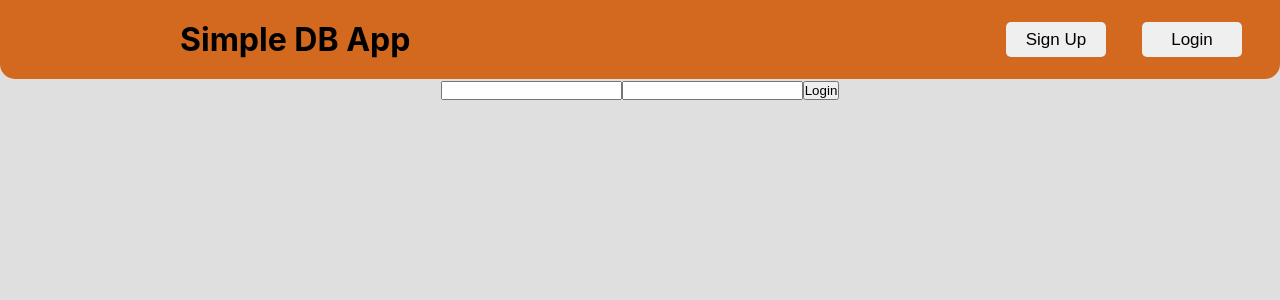
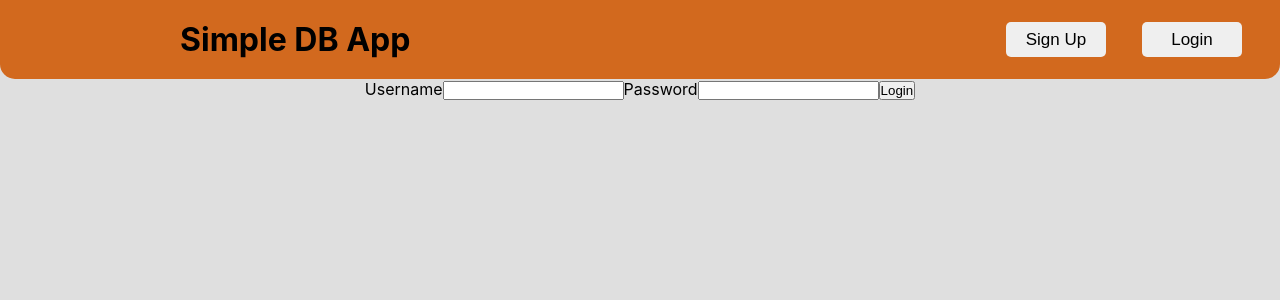
Before and after one commit to MichalPC/simple-database-manipulation-app, a React (Create React App) app: page /login in a window 1280 px wide. Shown: the top 300 px of the page. Built offline with nearby package versions, Linux system fonts and the light colour scheme.

Commit message:
Add labels for inputs.

```diff
--- a/src/components/Login/Login.js
+++ b/src/components/Login/Login.js
@@ -46,7 +46,9 @@ function Login() {
     <div className="Login">
       <main className="Login-container">
         <form className="Login-form">
+          <label className="Input-label">Username</label>
           <input type="text" className="User-input" value={curUsername} onChange={setUsername}></input>
+          <label className="Input-label">Password</label>
           <input type="password" className="Password-input"  value={curPassword} onChange={setPassword}></input>
           <button type='button' onClick={checkLogin} >Login</button>
         </form>
```
